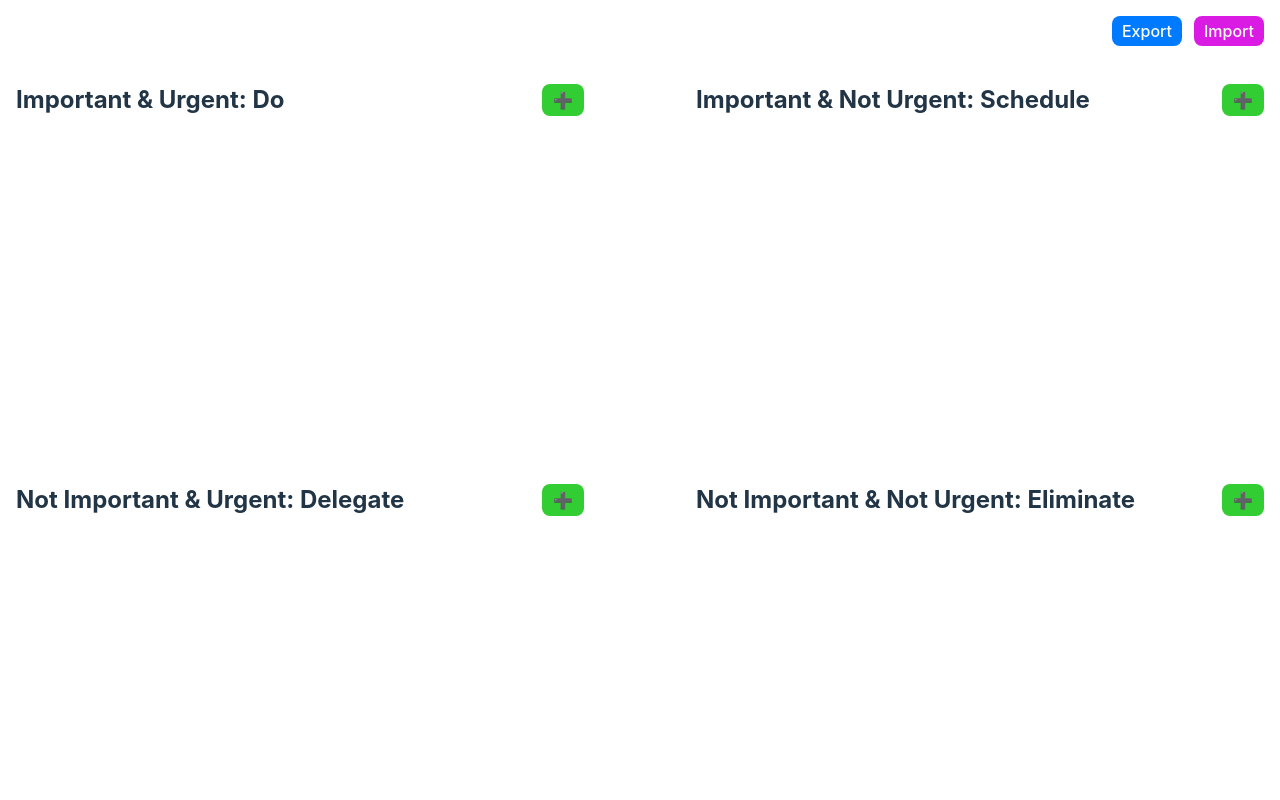
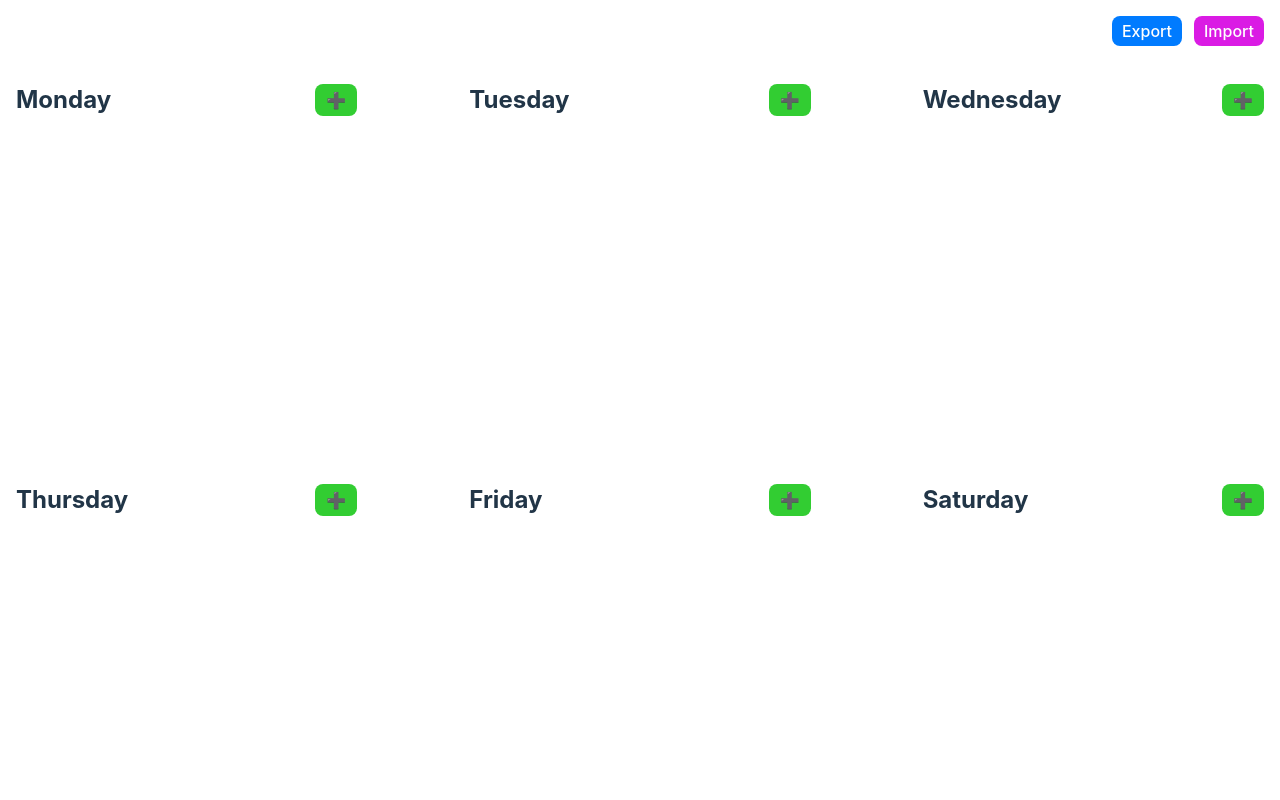
Before and after one commit to yvesgurcan/meals, a React (Vite) app: page / in a window 1280 px wide. Shown: the top 800 px of the page. Built offline with nearby package versions, Linux system fonts and the light colour scheme; the HTML template or start-up script is replaced by a standard one.

Commit message:
Make it work for meal plan

```diff
--- a/src/App.tsx
+++ b/src/App.tsx
@@ -1,43 +1,63 @@
 import React, { useState, useEffect } from 'react';
 import styled from 'styled-components';
 
-enum QuadrantPropertyNames {
-    importantUrgent = 'importantUrgent',
-    importantNotUrgent = 'importantNotUrgent',
-    notImportantUrgent = 'notImportantUrgent',
-    notImportantNotUrgent = 'notImportantNotUrgent',
+enum DaysOfTheWeek {
+    monday = 'monday',
+    tuesday = 'tuesday',
+    wednesday = 'wednesday',
+    thursday = 'thursday',
+    friday = 'friday',
+    saturday = 'saturday',
+    sunday = 'sunday',
 }
 
-interface Quadrants {
-    [QuadrantPropertyNames.importantUrgent]: string[];
-    [QuadrantPropertyNames.importantNotUrgent]: string[];
-    [QuadrantPropertyNames.notImportantUrgent]: string[];
-    [QuadrantPropertyNames.notImportantNotUrgent]: string[];
+interface MealPlan {
+    [DaysOfTheWeek.monday]: string[];
+    [DaysOfTheWeek.tuesday]: string[];
+    [DaysOfTheWeek.wednesday]: string[];
+    [DaysOfTheWeek.thursday]: string[];
+    [DaysOfTheWeek.friday]: string[];
+    [DaysOfTheWeek.saturday]: string[];
+    [DaysOfTheWeek.sunday]: string[];
 }
 
-const QUADRANT_BUILDERS = [
+const LOCAL_STORAGE_PROPERTY = 'mealplan';
+
+const MEAL_PLAN_BUILDER = [
     {
-        name: 'Important & Urgent: Do',
-        property: QuadrantPropertyNames.importantUrgent,
+        name: 'Monday',
+        property: DaysOfTheWeek.monday,
     },
     {
-        name: 'Important & Not Urgent: Schedule',
-        property: QuadrantPropertyNames.importantNotUrgent,
+        name: 'Tuesday',
+        property: DaysOfTheWeek.tuesday,
     },
     {
-        name: 'Not Important & Urgent: Delegate',
-        property: QuadrantPropertyNames.notImportantUrgent,
+        name: 'Wednesday',
+        property: DaysOfTheWeek.wednesday,
     },
     {
-        name: 'Not Important & Not Urgent: Eliminate',
-        property: QuadrantPropertyNames.notImportantNotUrgent,
+        name: 'Thursday',
+        property: DaysOfTheWeek.thursday,
+    },
+    {
+        name: 'Friday',
+        property: DaysOfTheWeek.friday,
+    },
+    {
+        name: 'Saturday',
+        property: DaysOfTheWeek.saturday,
+    },
+    {
+        name: 'Sunday',
+        property: DaysOfTheWeek.sunday,
     },
 ];
 
-const Quadrants = styled.div`
+const Days = styled.div`
     box-sizing: border-box;
     display: grid;
-    grid-template-columns: 1fr 1fr;
+    grid-template-columns: 1fr 1fr 1fr;
     grid-gap: 5rem;
     width: 100vw;
 
@@ -46,14 +66,14 @@ const Quadrants = styled.div`
     }
 `;
 
-const QuadrantContainer = styled.div`
+const Day = styled.div`
     box-sizing: border-box;
     min-height: 40vh;
     min-width: 50%;
     padding: 1rem;
 `;
 
-const QuadrantTitle = styled.div`
+const DayTitle = styled.div`
     display: flex;
     justify-content: space-between;
     align-items: center;
@@ -116,55 +136,61 @@ function formatTimestamp(date: Date): string {
 }
 
 const App: React.FC = () => {
-    const [quadrants, setQuadrants] = useState<Quadrants>({
-        importantUrgent: [],
-        importantNotUrgent: [],
-        notImportantUrgent: [],
-        notImportantNotUrgent: [],
+    const [mealPlan, setMealPlan] = useState<MealPlan>({
+        monday: [],
+        tuesday: [],
+        wednesday: [],
+        thursday: [],
+        friday: [],
+        saturday: [],
+        sunday: [],
     });
 
     const [updateLocalStorage, setUpdateLocalStorage] = useState(false);
 
     useEffect(() => {
-        const savedQuadrants = localStorage.getItem('quadrants');
-        if (savedQuadrants) {
-            setQuadrants(JSON.parse(savedQuadrants));
+        const savedMealPlan = localStorage.getItem(LOCAL_STORAGE_PROPERTY);
+        if (savedMealPlan) {
+            setMealPlan(JSON.parse(savedMealPlan));
         }
     }, []);
 
     useEffect(() => {
         if (updateLocalStorage) {
-            localStorage.setItem('quadrants', JSON.stringify(quadrants));
+            localStorage.setItem(
+                LOCAL_STORAGE_PROPERTY,
+                JSON.stringify(mealPlan)
+            );
             setUpdateLocalStorage(false);
         }
-    }, [quadrants]);
+    }, [mealPlan]);
 
-    const handleAddItem = (quadrant: keyof Quadrants) => {
+    const handleAddItem = (day: keyof MealPlan) => {
         const newItem = prompt('Enter a new item:');
         if (newItem) {
-            setQuadrants((prevQuadrants) => ({
-                ...prevQuadrants,
-                [quadrant]: [...prevQuadrants[quadrant], newItem],
+            setMealPlan((prevMealPlan) => ({
+                ...prevMealPlan,
+                [day]: [...prevMealPlan[day], newItem],
             }));
             setUpdateLocalStorage(true);
         }
     };
 
-    const handleDeleteItem = (quadrant: keyof Quadrants, index: number) => {
-        setQuadrants((prevQuadrants) => {
-            const updatedQuadrant = prevQuadrants[quadrant].filter(
+    const handleDeleteItem = (day: keyof MealPlan, index: number) => {
+        setMealPlan((prevMealPlan) => {
+            const updatedMealPlan = prevMealPlan[day].filter(
                 (_, i) => i !== index
             );
             return {
-                ...prevQuadrants,
-                [quadrant]: updatedQuadrant,
+                ...prevMealPlan,
+                [mealPlan]: updatedMealPlan,
             };
         });
         setUpdateLocalStorage(true);
     };
 
     const handleExportData = () => {
-        const dataToExport = localStorage.getItem('quadrants');
+        const dataToExport = localStorage.getItem(LOCAL_STORAGE_PROPERTY);
         if (dataToExport) {
             const element = document.createElement('a');
             element.setAttribute(
@@ -174,7 +200,7 @@ const App: React.FC = () => {
             );
             element.setAttribute(
                 'download',
-                `tasks_${formatTimestamp(new Date())}.json`
+                `${LOCAL_STORAGE_PROPERTY}_${formatTimestamp(new Date())}.json`
             );
             element.style.display = 'none';
             document.body.appendChild(element);
@@ -189,7 +215,7 @@ const App: React.FC = () => {
             const reader = new FileReader();
             reader.onload = (event) => {
                 const importedData = event.target?.result as string;
-                setQuadrants(JSON.parse(importedData));
+                setMealPlan(JSON.parse(importedData));
             };
             reader.readAsText(file);
         }
@@ -213,29 +239,26 @@ const App: React.FC = () => {
                     />
                 </div>
             </ExportImportContainer>
-            <Quadrants>
-                {QUADRANT_BUILDERS.map((quadrantBuilder) => (
-                    <QuadrantContainer key={quadrantBuilder.name}>
-                        <QuadrantTitle>
-                            <h2>{quadrantBuilder.name}</h2>
+            <Days>
+                {MEAL_PLAN_BUILDER.map((day) => (
+                    <Day key={day.name}>
+                        <DayTitle>
+                            <h2>{day.name}</h2>
                             <AddItemButton
-                                onClick={() =>
-                                    handleAddItem(quadrantBuilder.property)
-                                }
+                                onClick={() => handleAddItem(day.property)}
                             >
                                 ➕
                             </AddItemButton>
-                        </QuadrantTitle>
+                        </DayTitle>
                         <List>
-                            {quadrants[quadrantBuilder.property].map(
-                                (item, index) => {
+                            {mealPlan[day.property].map((item, index) => {
                                 return (
                                     <ListItem key={`${item}-${index}`}>
                                         {item}{' '}
                                         <DeleteItemButton
                                             onClick={() =>
                                                 handleDeleteItem(
-                                                        quadrantBuilder.property,
+                                                    day.property,
                                                     index
                                                 )
                                             }
@@ -244,12 +267,11 @@ const App: React.FC = () => {
                                         </DeleteItemButton>
                                     </ListItem>
                                 );
-                                }
-                            )}
+                            })}
                         </List>
-                    </QuadrantContainer>
+                    </Day>
                 ))}
-            </Quadrants>
+            </Days>
         </>
     );
 };
--- a/src/index.html
+++ b/src/index.html
@@ -3,7 +3,7 @@
     <head>
         <meta charset="UTF-8" />
         <meta name="viewport" content="width=device-width, initial-scale=1.0" />
-        <title>Tasks</title>
+        <title>Meals</title>
     </head>
     <body>
         <div id="root"></div>
```
Lines whose indentation alone changed are shown as unchanged.
